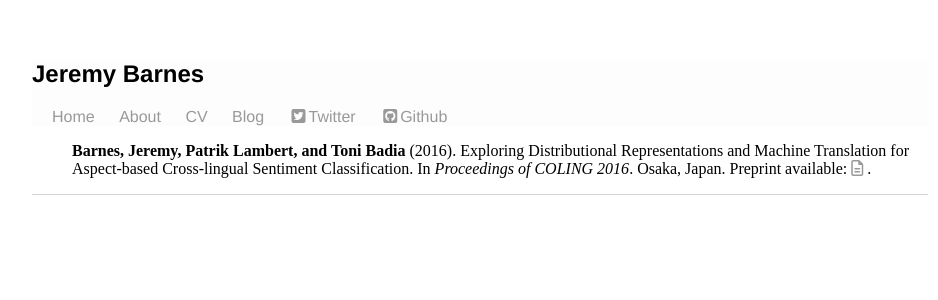
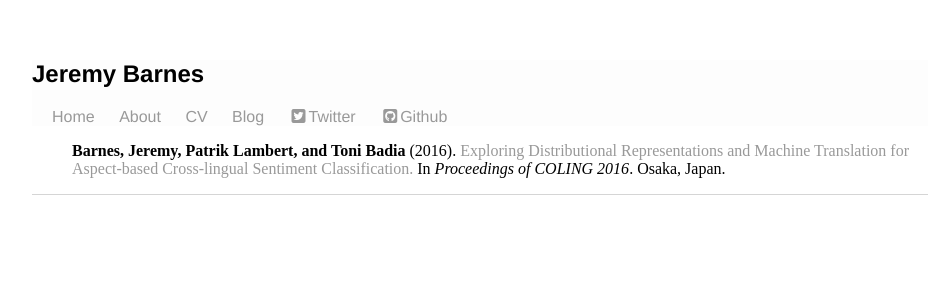
Before and after one commit to jerbarnes/jbarnesspain.github.io, a Jekyll site: the page built from publications/index.html, in a window 1280 px wide. Shown: the top 300 px of the page, without its empty margins (160-1098 px from the left). Built offline with Jekyll 4.4.1, drawn with Linux system fonts in a browser that asks for light colours; nearby versions of some CDN libraries.

Commit message:
Update index.html

```diff
--- a/publications/index.html
+++ b/publications/index.html
@@ -7,10 +7,10 @@ title: A bit about me
 <div class="blurb">
 
 <ul>
-		<strong>Barnes, Jeremy, Patrik Lambert, and Toni Badia</strong> (2016). Exploring Distributional
-          Representations and Machine Translation for Aspect-based Cross-lingual Sentiment Classification.
-	In <i>Proceedings of COLING 2016</i>. Osaka, Japan. Preprint available: <a href="http://aclweb.org/anthology/C/C16/C16-1152.pdf"><i class="fa fa-file-text-o" aria-hidden="true"></i>
-		</a>.
+		<strong>Barnes, Jeremy, Patrik Lambert, and Toni Badia</strong> (2016). <a href="http://aclweb.org/anthology/C/C16/C16-1152.pdf">
+		Exploring Distributional
+          Representations and Machine Translation for Aspect-based Cross-lingual Sentiment Classification.</a>
+	In <i>Proceedings of COLING 2016</i>. Osaka, Japan.
 </ul>
 
 </div><!-- /.blurb -->
```
